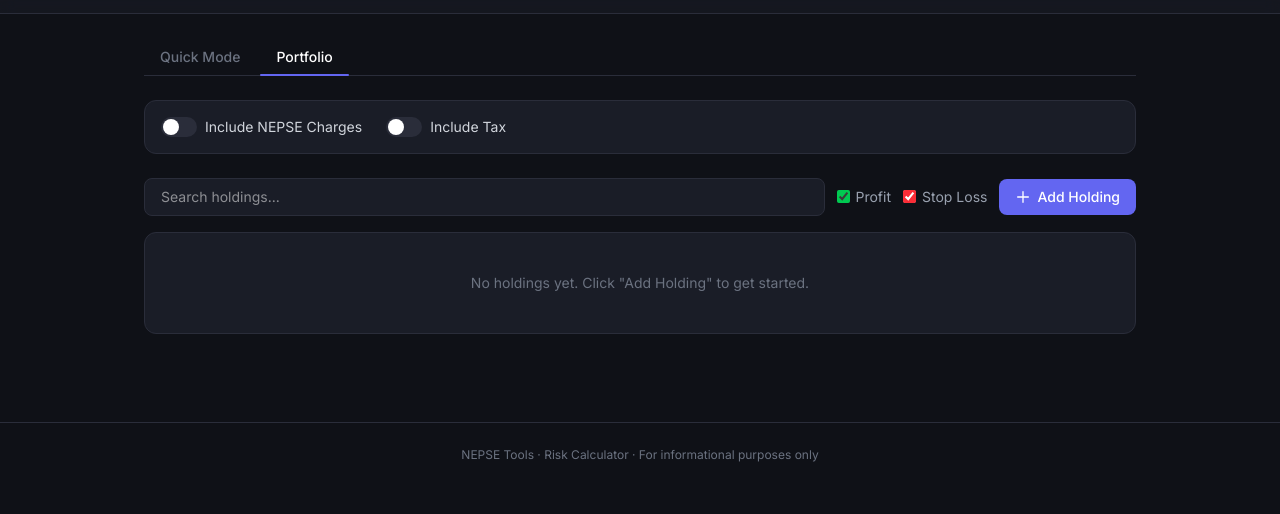
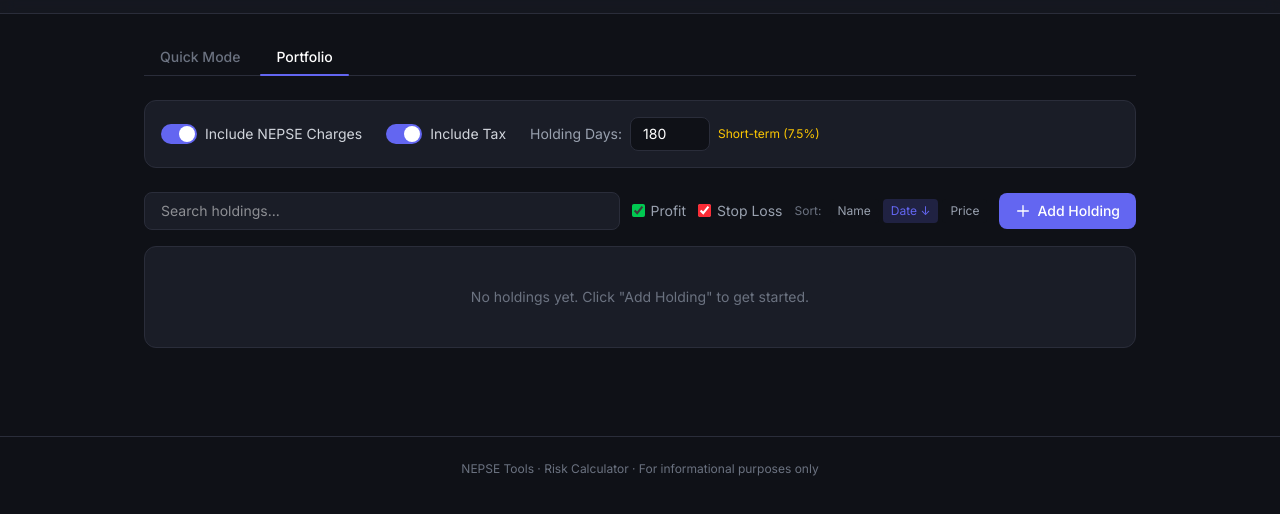
Before and after one commit to kiranadh1452/nepse-tools, a website: page risk-calc/index.html in a window 1280 px wide. Both pictures are taken after a click on the button "Portfolio". Shown: the part 58-572 px from the top of the page. Drawn offline with nearby package versions, Linux system fonts and the light colour scheme.

Commit message:
fix: default charges/tax toggles to on, add portfolio sorting
- Include NEPSE charges and tax are now enabled by default
- Add sort controls (name, date, price) with ascending/descending toggle

```diff
--- a/risk-calc/app.js
+++ b/risk-calc/app.js
@@ -115,8 +115,8 @@ document.addEventListener('alpine:init', () => {
       : localStorage.getItem('nepse_activeTab') || 'quick'),
 
     // Global toggles
-    includeCharges: false,
-    includeTax: false,
+    includeCharges: true,
+    includeTax: true,
     holdingDays: 180,
 
     // Quick mode inputs
@@ -134,6 +134,8 @@ document.addEventListener('alpine:init', () => {
     showStopLoss: true,
     portfolioCustomProfit: '',
     portfolioCustomLoss: '',
+    sortBy: 'date',
+    sortDir: 'desc',
 
     // Modal state
     showAddModal: false,
@@ -262,9 +264,27 @@ document.addEventListener('alpine:init', () => {
 
     // Portfolio methods
     get filteredHoldings() {
-      if (!this.searchQuery.trim()) return this.holdings;
-      const q = this.searchQuery.toLowerCase();
-      return this.holdings.filter(h => h.name.toLowerCase().includes(q));
+      let list = [...this.holdings];
+      if (this.searchQuery.trim()) {
+        const q = this.searchQuery.toLowerCase();
+        list = list.filter(h => h.name.toLowerCase().includes(q));
+      }
+      const dir = this.sortDir === 'asc' ? 1 : -1;
+      list.sort((a, b) => {
+        if (this.sortBy === 'name') return dir * a.name.localeCompare(b.name);
+        if (this.sortBy === 'price') return dir * (a.buyPrice - b.buyPrice);
+        return dir * (a.buyDate < b.buyDate ? -1 : a.buyDate > b.buyDate ? 1 : 0);
+      });
+      return list;
+    },
+
+    toggleSort(field) {
+      if (this.sortBy === field) {
+        this.sortDir = this.sortDir === 'asc' ? 'desc' : 'asc';
+      } else {
+        this.sortBy = field;
+        this.sortDir = 'asc';
+      }
     },
 
     soldPL(t) {
--- a/risk-calc/index.html
+++ b/risk-calc/index.html
@@ -242,6 +242,24 @@
           <label class="flex items-center gap-1.5 cursor-pointer text-sm text-gray-400">
             <input type="checkbox" x-model="showStopLoss" class="accent-red-500" /> Stop Loss
           </label>
+        </div>
+        <div class="flex items-center gap-1">
+          <span class="text-xs text-muted mr-1">Sort:</span>
+          <button @click="toggleSort('name')"
+            class="text-xs px-2 py-1 rounded transition"
+            :class="sortBy === 'name' ? 'bg-accent/20 text-accent' : 'bg-surface text-gray-400 hover:text-white'">
+            Name <span x-show="sortBy === 'name'" x-text="sortDir === 'asc' ? '↑' : '↓'"></span>
+          </button>
+          <button @click="toggleSort('date')"
+            class="text-xs px-2 py-1 rounded transition"
+            :class="sortBy === 'date' ? 'bg-accent/20 text-accent' : 'bg-surface text-gray-400 hover:text-white'">
+            Date <span x-show="sortBy === 'date'" x-text="sortDir === 'asc' ? '↑' : '↓'"></span>
+          </button>
+          <button @click="toggleSort('price')"
+            class="text-xs px-2 py-1 rounded transition"
+            :class="sortBy === 'price' ? 'bg-accent/20 text-accent' : 'bg-surface text-gray-400 hover:text-white'">
+            Price <span x-show="sortBy === 'price'" x-text="sortDir === 'asc' ? '↑' : '↓'"></span>
+          </button>
         </div>
         <button @click="openAddModal()"
           class="bg-accent hover:bg-accent/80 text-white text-sm font-medium px-4 py-2 rounded-lg transition flex items-center gap-1.5">
```
Also changed, not shown: dist/output.css.
